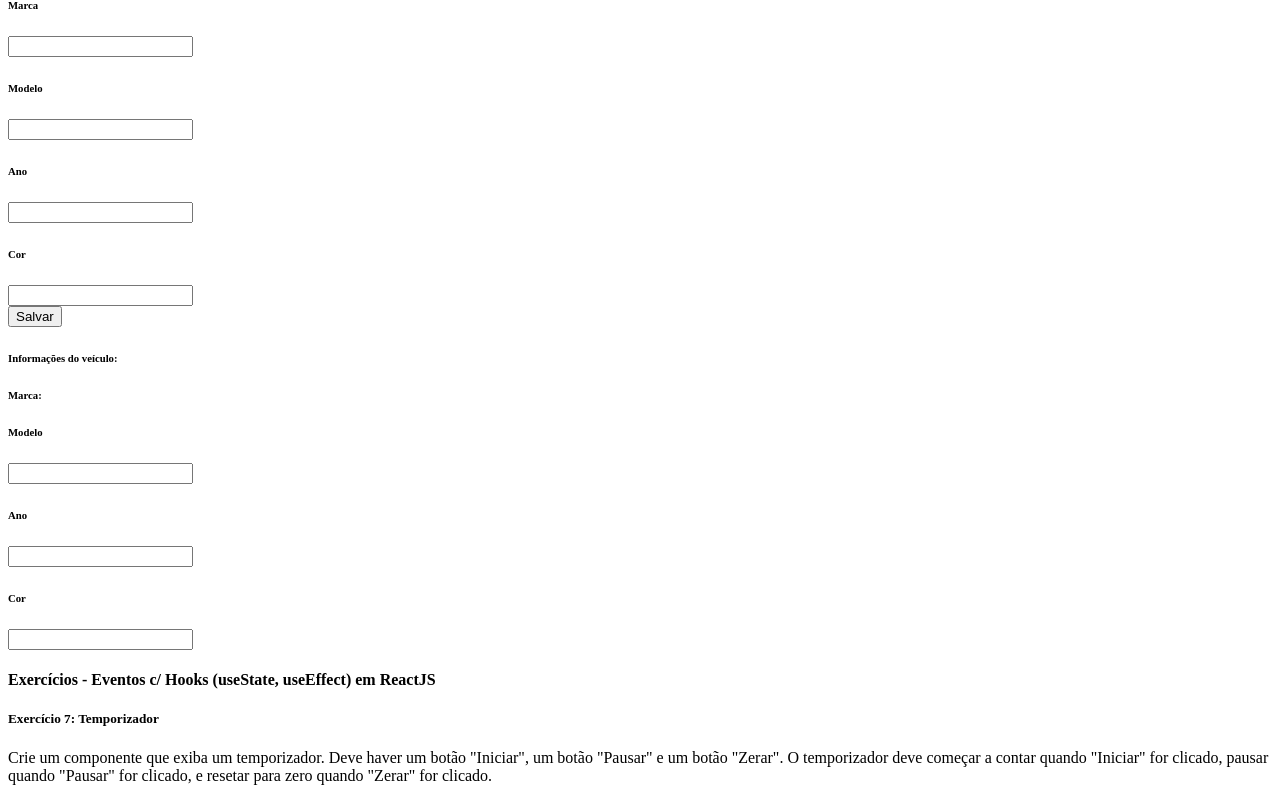
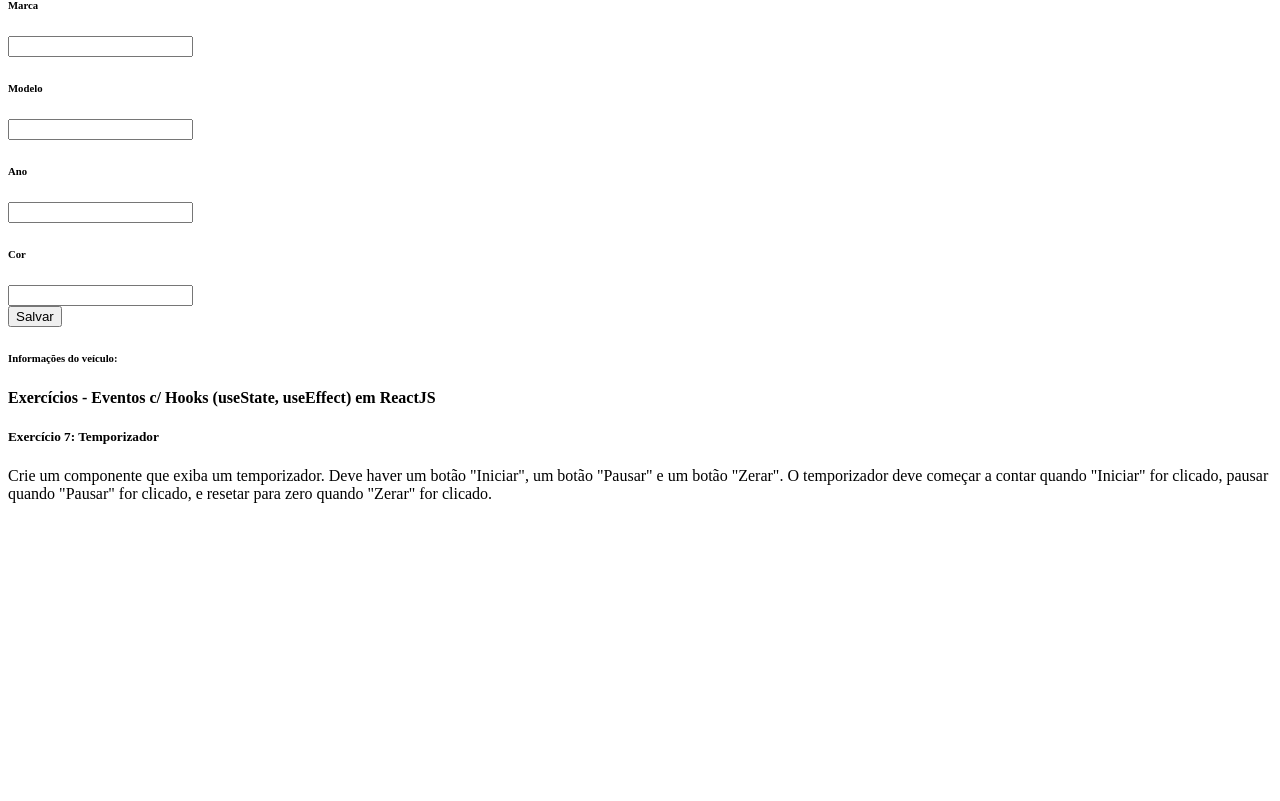
Before and after one commit to silvamaarcus/exercicios-react-eventos, a React (Vite) app: page / in a window 1280 px wide. Shown: the part 1287-2088 px from the top of the page. After the commit the page ends 1806 px from the top, so only its background shows below. Built offline with nearby package versions, Linux system fonts and the light colour scheme; the HTML template or start-up script is replaced by a standard one.

Commit message:
Add exercicio resolvido: Controle de Objeto

```diff
--- a/src/pages/ControleObejeto/index.jsx
+++ b/src/pages/ControleObejeto/index.jsx
@@ -1,24 +1,27 @@
 import { useState } from "react";
 
 const ControleObjeto = () => {
-  const [marca, setMarca] = useState("");
-  const [modelo, setModelo] = useState("");
-  const [ano, setAno] = useState("");
-  const [cor, setCor] = useState("");
+  const [veiculo, setVeiculo] = useState({
+    marca: "",
+    modelo: "",
+    ano: "",
+    cor: "",
+  });
+  const [veiculos, setVeiculos] = useState([]);
 
-  const [marcaInserida, setMarcaInserida] = useState([]);
-
-  const salvarDados = (e) => {
-    setMarca(e.target.value);
-    // setModelo(e.target.value);
-    // setAno(e.target.value);
-    // setCor(e.target.value);
+  // Atualizar o estado veiculo sempre que um campo de input é alterado.
+  const handleChange = (e) => {
+    const { name, value } = e.target;
+    setVeiculo({ ...veiculo, [name]: value });
   };
 
+  // Verificar se todos os campos estão preenchidos e, se estiverem, adiciona o objeto 'veiculo' ao array 'veiculos', após isso, limpar os inputs.
   const printDados = () => {
-    if (marca.trim()) {
-      setMarcaInserida([...marcaInserida, marca]);
-      setMarca(""); // Limpar o input, após a tarefa ser adicionada.
+    const { marca, modelo, ano, cor } = veiculo;
+    if (marca.trim() && modelo.trim() && ano.trim() && cor.trim()) {
+      setVeiculos([...veiculos, veiculo]);
+      // Limpar os inputs após a tarefa ser adicionada.
+      setVeiculo({ marca: "", modelo: "", ano: "", cor: "" });
     }
   };
 
@@ -41,8 +44,9 @@ const ControleObjeto = () => {
                 <input
                   type="text"
                   className="ml-3"
-                  onChange={salvarDados}
-                  value={marca}
+                  name="marca"
+                  onChange={handleChange}
+                  value={veiculo.marca}
                 />
               </div>
               <div className="flex-start-row mt-3">
@@ -50,8 +54,9 @@ const ControleObjeto = () => {
                 <input
                   type="text"
                   className="ml-3"
-                  onChange={salvarDados}
-                  value={modelo}
+                  name="modelo"
+                  onChange={handleChange}
+                  value={veiculo.modelo}
                 />
               </div>
               <div className="flex-start-row mt-3">
@@ -59,8 +64,9 @@ const ControleObjeto = () => {
                 <input
                   type="text"
                   className="ml-3"
-                  onChange={salvarDados}
-                  value={ano}
+                  name="ano"
+                  onChange={handleChange}
+                  value={veiculo.ano}
                 />
               </div>
               <div className="flex-start-row mt-3">
@@ -68,8 +74,9 @@ const ControleObjeto = () => {
                 <input
                   type="text"
                   className="ml-3"
-                  onChange={salvarDados}
-                  value={cor}
+                  name="cor"
+                  onChange={handleChange}
+                  value={veiculo.cor}
                 />
               </div>
 
@@ -80,27 +87,26 @@ const ControleObjeto = () => {
 
             <div className="p-2">
               <h6>Informações do veículo:</h6>
-              <div className="flex-start-row mt-3">
-                <h6 className="h7">Marca:</h6>
-                {marcaInserida.map((item, index) => (
-                  <h6 className="color-green ml-1" key={index}>
-                    {item}
-                  </h6>
-                ))}
-              </div>
-
-              <div className="flex-start-row mt-3">
-                <h6 className="h7">Modelo</h6>
-                <input type="text" className="ml-3" />
-              </div>
-              <div className="flex-start-row mt-3">
-                <h6 className="h7">Ano</h6>
-                <input type="text" className="ml-3" />
-              </div>
-              <div className="flex-start-row mt-3">
-                <h6 className="h7">Cor</h6>
-                <input type="text" className="ml-3" />
-              </div>
+              {veiculos.map((item, index) => (
+                <div key={index} className="mt-3">
+                  <div className="flex-start-row">
+                    <h6 className="h7">Marca:</h6>
+                    <h6 className="color-green ml-1">{item.marca}</h6>
+                  </div>
+                  <div className="flex-start-row">
+                    <h6 className="h7">Modelo:</h6>
+                    <h6 className="color-green ml-1">{item.modelo}</h6>
+                  </div>
+                  <div className="flex-start-row">
+                    <h6 className="h7">Ano:</h6>
+                    <h6 className="color-green ml-1">{item.ano}</h6>
+                  </div>
+                  <div className="flex-start-row">
+                    <h6 className="h7">Cor:</h6>
+                    <h6 className="color-green ml-1">{item.cor}</h6>
+                  </div>
+                </div>
+              ))}
             </div>
           </div>
         </div>
@@ -108,4 +114,5 @@ const ControleObjeto = () => {
     </>
   );
 };
+
 export default ControleObjeto;
```
